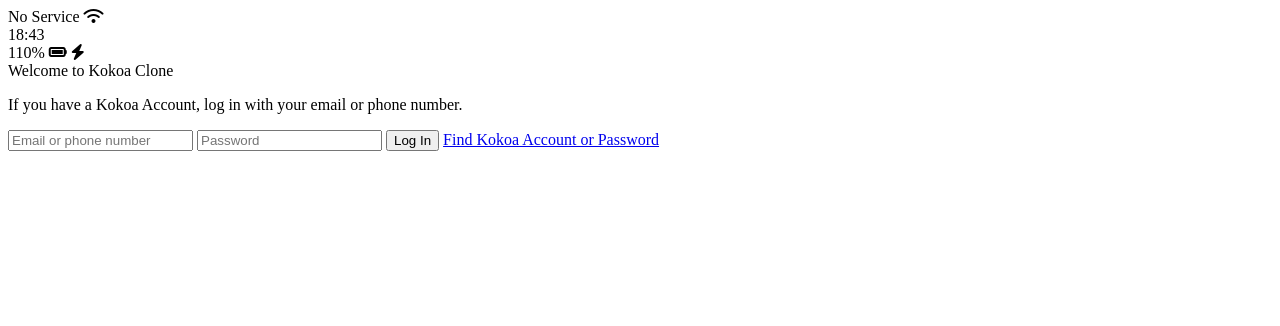
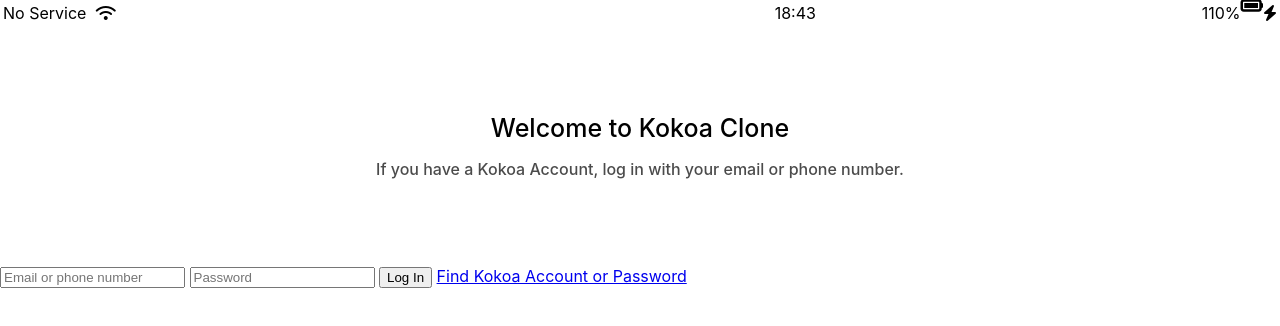
Before and after one commit to pyw0214/yong-clone-2020, a plain HTML site: page index.html in a window 1280 px wide. Drawn offline with Linux system fonts and the light colour scheme.

Commit message:
Yong-clone

```diff
--- /dev/null
+++ b/css/reset.css
@@ -0,0 +1,48 @@
+/* http://meyerweb.com/eric/tools/css/reset/
+   v2.0 | 20110126
+   License: none (public domain)
+*/
+
+html, body, div, span, applet, object, iframe,
+h1, h2, h3, h4, h5, h6, p, blockquote, pre,
+a, abbr, acronym, address, big, cite, code,
+del, dfn, em, img, ins, kbd, q, s, samp,
+small, strike, strong, sub, sup, tt, var,
+b, u, i, center,
+dl, dt, dd, ol, ul, li,
+fieldset, form, label, legend,
+table, caption, tbody, tfoot, thead, tr, th, td,
+article, aside, canvas, details, embed,
+figure, figcaption, footer, header, hgroup,
+menu, nav, output, ruby, section, summary,
+time, mark, audio, video {
+	margin: 0;
+	padding: 0;
+	border: 0;
+	font-size: 100%;
+	font: inherit;
+	vertical-align: baseline;
+}
+/* HTML5 display-role reset for older browsers */
+article, aside, details, figcaption, figure,
+footer, header, hgroup, menu, nav, section {
+	display: block;
+}
+body {
+	line-height: 1;
+}
+ol, ul {
+	list-style: none;
+}
+blockquote, q {
+	quotes: none;
+}
+blockquote:before, blockquote:after,
+q:before, q:after {
+	content: '';
+	content: none;
+}
+table {
+	border-collapse: collapse;
+	border-spacing: 0;
+}
--- /dev/null
+++ b/css/status-bar.css
@@ -0,0 +1,24 @@
+.status-bar {
+  display: flex;
+  justify-content: center;
+  padding: 5px 3px;
+}
+.status-bar__column {
+  width: 33%;
+}
+.status-bar__column:first-child span {
+  margin-right: 5px;
+}
+.status-bar__column:nth-child(2) {
+  display: flex;
+  justify-content: center;
+}
+.status-bar__column:last-child {
+  display: flex;
+  justify-content: flex-end;
+  align-items: center;
+}
+
+.status-bar__column .fa-battery-full {
+  margin: 0px 5px;
+}
--- /dev/null
+++ b/css/styles.css
@@ -0,0 +1,23 @@
+@import 'reset.css';
+@import 'status-bar.css';
+
+body {
+  font-family: -apple-system, BlinkMacSystemFont, 'Segoe UI', Roboto, Oxygen,
+    Ubuntu, Cantarell, 'Open Sans', 'Helvetica Neue', sans-serif;
+}
+.welcome-header {
+  margin: 90px 0px;
+  text-align: center;
+  display: flex;
+  flex-direction: column;
+  align-items: center;
+  font-weight: 500;
+}
+.welcome-header__title {
+  margin-bottom: 20px;
+  font-size: 25px;
+}
+.welcome-header__text {
+  width: 60%;
+  opacity: 0.7;
+}
--- a/index.html
+++ b/index.html
@@ -1,6 +1,7 @@
 <!DOCTYPE html>
 <html lang="en">
   <head>
+    <link rel="stylesheet" href="css/styles.css" />
     <meta charset="UTF-8" />
     <meta name="viewport" content="width=device-width, initial-scale=1.0" />
     <title>Welcome to Kokoa Clone</title>
@@ -15,23 +16,22 @@
       <span>18:43</span>
       <div class="status-bar__column"></div>
       <span>110%</span>
-      <i class="fas fa-battery-full"></i>
+      <i class="fas fa-battery-full fa-lg"></i>
       <i class="fas fa-bolt"></i>
     </div>
-    <header class="welcome-header"
-       <h1 class="welcome-header__title">Welcome to Kokoa Clone</h1>
-       <p class="welcome-header__text">
-         If you have a Kokoa Account, log in with your email or phone number.
-        </p>
+    <header class="welcome-header">
+      <h1 class="welcome-header__title">Welcome to Kokoa Clone</h1>
+      <p class="welcome-header__text">
+        If you have a Kokoa Account, log in with your email or phone number.
+      </p>
     </header>
 
     <form id="login-form">
-        <input type="text" placeholder="Email or phone number"/>
-        <input type="password" placeholder="Password"/>
-        <input type="submit" value="Log In"/>
-        <a href="#">Find Kokoa Account or Password</a>
+      <input type="text" placeholder="Email or phone number" />
+      <input type="password" placeholder="Password" />
+      <input type="submit" value="Log In" />
+      <a href="#">Find Kokoa Account or Password</a>
     </form>
-
 
     <script
       src="https://kit.fontawesome.com/6478f529f2.js"
```
